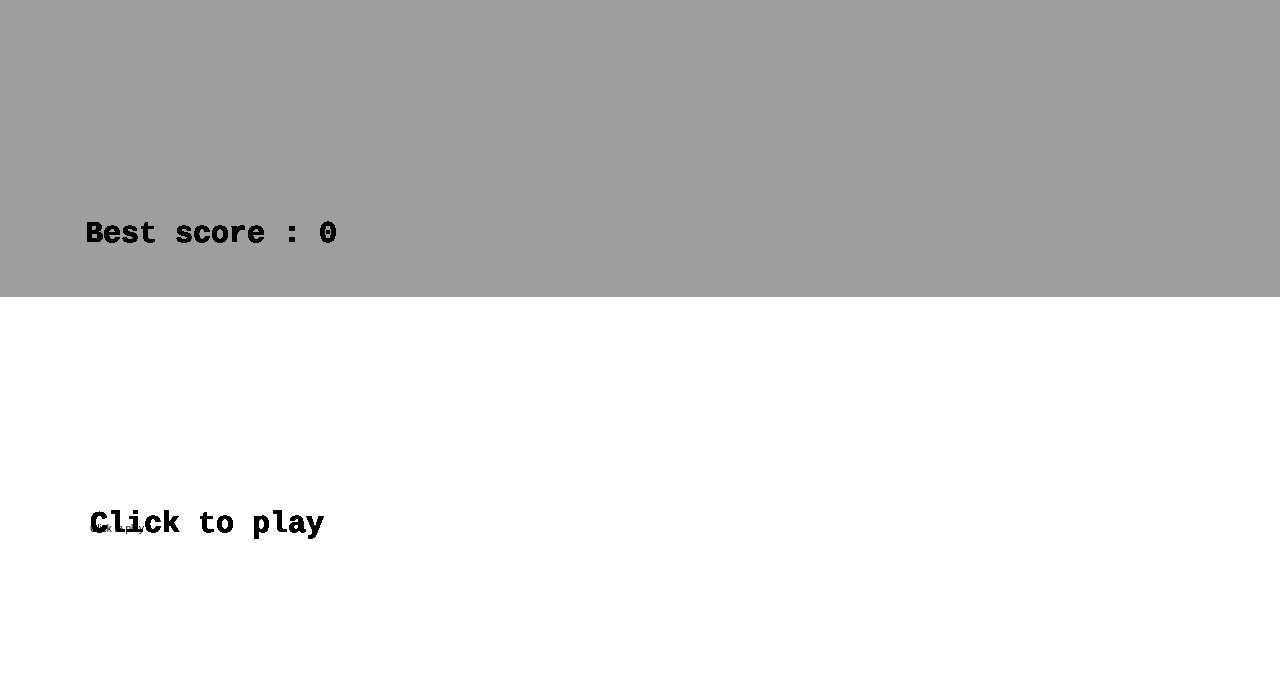
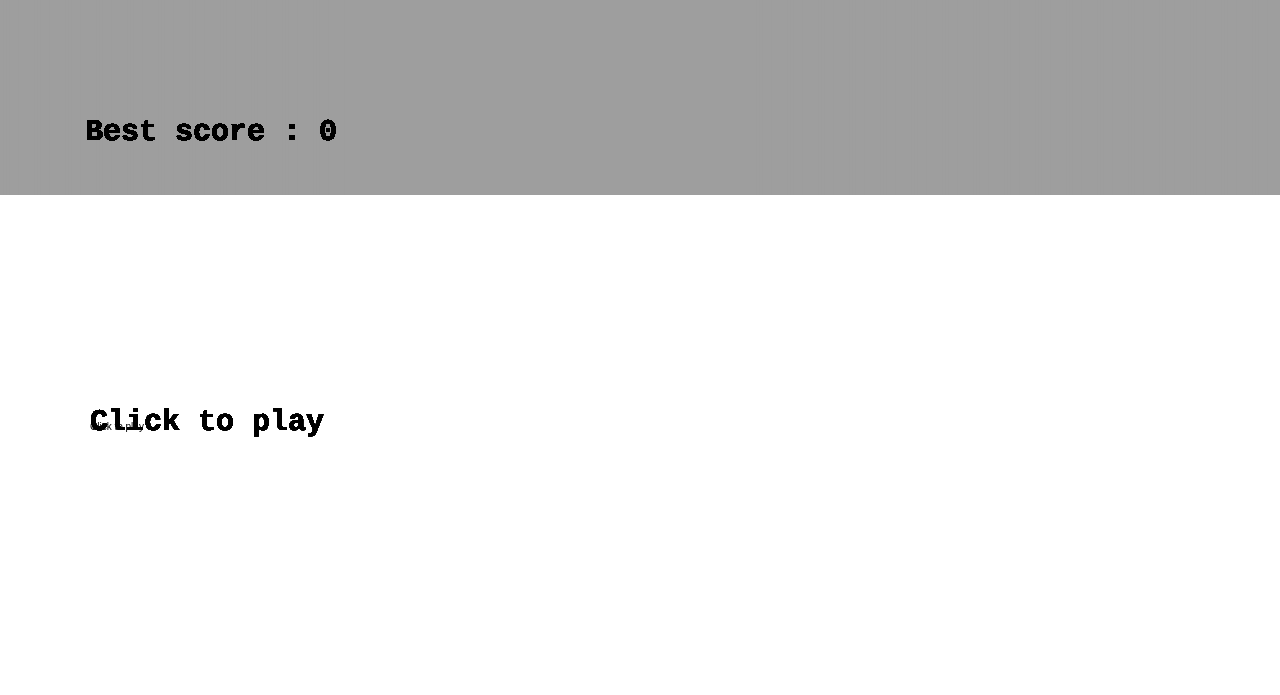
Before and after one commit to bast-bernardi/game, a plain HTML site: page index.html in a window 1280 px wide. Shown: the part 105-800 px from the top of the page. Drawn offline with Linux system fonts and the light colour scheme.

Commit message:
Update style.css

```diff
--- a/style.css
+++ b/style.css
@@ -24,19 +24,20 @@ h1 {
   background: #5EE270;
 }
 
-canvas {
-  width: 100vw; /* Largeur = 100% de la fenêtre */
-  height: 100vh; /* Hauteur = 100% de la fenêtre */
-  display: block; /* Retirer les marges blanches par défaut */
-}
-
 html, body {
   margin: 0;
   padding: 0;
-  width: 100%;
-  height: 100%;
+  height: 100%; /* Prend toute la hauteur disponible */
   overflow: hidden; /* Empêche le défilement */
 }
+canvas {
+  position: absolute;
+  top: 0;
+  left: 0;
+  width: 100%; /* Largeur de la fenêtre */
+  height: 100%; /* Hauteur dynamique */
+}
+
 canvas {
   display: block; /* Retirer les marges par défaut du canvas */
   margin: 0;
```
